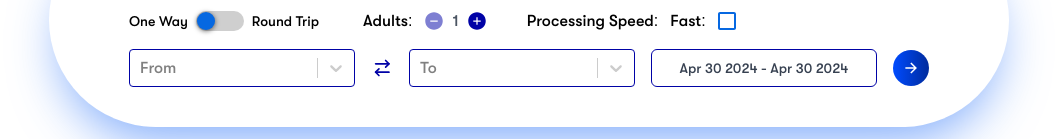
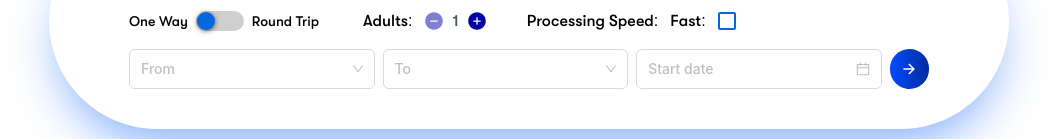
Before and after one commit to rashid-090/dummydo-frontend, a React (Vite) app: page / in a window 1280 px wide. Shown: the part 391-530 px from the top of the page, without its empty margins (111-1168 px from the left). Built offline with nearby package versions, Linux system fonts and the light colour scheme.

Commit message:
form changes

```diff
--- a/package.json
+++ b/package.json
@@ -14,6 +14,7 @@
     "@emotion/styled": "^11.11.5",
     "@mui/material": "^5.15.14",
     "@mui/x-data-grid": "^7.3.1",
+    "antd": "^5.17.0",
     "date-fns": "^3.6.0",
     "framer-motion": "^11.0.24",
     "react": "^18.2.0",
--- a/src/App.css
+++ b/src/App.css
@@ -132,8 +132,6 @@
     background-clip: text;
 }
 
-.datttess{
-  border: 1px solid red;
-  outline: none !important;
-  border-radius: 20px;
+.antdate{
+  font-weight: 500;
 }
--- a/src/App.tsx
+++ b/src/App.tsx
@@ -144,17 +144,17 @@ function App() {
   }, [isLoading]);
 
   useEffect(() => {
-    const playNotificationSound = () => {
-      const audio = new Audio(notificationSound);
-      audio.play();
-    };
+    // const playNotificationSound = () => {
+    //   const audio = new Audio(notificationSound);
+    //   audio.play();
+    // };
 
-    const timerId = setTimeout(playNotificationSound, 5000); // 5000 milliseconds = 5 seconds
+    // const timerId = setTimeout(playNotificationSound, 5000); // 5000 milliseconds = 5 seconds
 
-    // Clean up the timer when the component unmounts or when the timer is no longer needed
-    return () => {
-      clearTimeout(timerId);
-    };
+    // // Clean up the timer when the component unmounts or when the timer is no longer needed
+    // return () => {
+    //   clearTimeout(timerId);
+    // };
 
   },[]);
 
--- a/src/components/Searchs/index.tsx
+++ b/src/components/Searchs/index.tsx
@@ -2,7 +2,7 @@ import { useState, useRef, useEffect } from 'react';
 import { MdFlight } from "react-icons/md";
 import { FaHotel } from "react-icons/fa6";
 import { LuArrowRightLeft } from "react-icons/lu";
-import Select from 'react-select';
+// import Select from 'react-select';
 import Checkbox from '@mui/material/Checkbox';
 import { IoArrowForwardSharp } from "react-icons/io5";
 import Switch from "react-switch";
@@ -13,6 +13,7 @@ import "react-date-range/dist/styles.css"; // main css file
 import "react-date-range/dist/theme/default.css"; // theme css file
 import { Link } from 'react-router-dom';
 import { useNavigate } from "react-router-dom";
+import { DatePicker, Select } from 'antd';
 
 
 const options = [
@@ -174,43 +175,21 @@ const SearchPage = () => {
                    </div>
                     <form className='w-full'>
 
-                   <div className='flex flex-col md:flex-row items-center gap-4'>
-                    <Select
-                            placeholder='From'
-                            className='w-full font-medium'
-                            styles={style}
-                            defaultValue={selectedOption}
-                            onChange={handleChange}
-                            options={options}
-                            />
-                    <LuArrowRightLeft className='text-main rotate-90 md:rotate-0 text-xl w-20'/>
-                    <Select
-                            placeholder='To'
-                            className='w-full font-medium'
-                            styles={style}
-                            defaultValue={selectedOption}
-                            onChange={handleChange}
-                            options={options}
-                            />
-                    <div className='relative w-full' ref={modalRef}>
-                        <span  className='border border-main font-medium py-2 text-gray-700 text-sm  rounded-md w-full grid place-items-center' onClick={() => setOpenDate(!openDate)}>
-                                {`${format(date[0].startDate, "MMM d yyyy")} - ${format(
-                                date[0].endDate,
-                                "MMM d yyyy"
-                                )}`}
-                        </span>
-                        {openDate && (
-                            <DateRange
-                                editableDateInputs={true}
-                                onChange={(item) => setDate([item.selection])}
-                                moveRangeOnFirstSelection={false}
-                                ranges={date}
-                                className="customdate z-[99999]"
-                                minDate={new Date()}
-                            />
-                            )}
+                   <div className='flex flex-col md:flex-row items-center gap-x-2 gap-y-4'>
+
+                    {/* <LuArrowRightLeft className='text-main rotate-90 md:rotate-0 text-xl w-20'/> */}
+                    <Select allowClear className='w-full h-10' placeholder="From" options={options} style={{fontWeight:'500'}}/>
+                    <Select allowClear className='w-full h-10' placeholder="To" options={options} style={{fontWeight:'500'}}/>
+
+                    <div className='w-full'>
+                      <DatePicker placeholder='Start date' className='w-full h-10 antdate'/>
                     </div>
-                    <button onClick={()=>navigate(`/booking`)} className='bg-gradient-to-r from-[#004bff] to-[#002b9c] w-full md:w-32 rounded-full h-9 grid place-items-center text-white'><IoArrowForwardSharp/></button>
+                    {checked && (
+                      <div className='w-full'>
+                        <DatePicker placeholder='End date' className='w-full h-10 antdate'/>
+                      </div>
+                    )}
+                    <button onClick={()=>navigate(`/booking`)} className={`bg-gradient-to-r from-[#004bff] to-[#002b9c] w-full h-10 ${checked ? 'md:w-44':'md:w-32'} rounded-full  grid place-items-center text-white`}><IoArrowForwardSharp/></button>
                    </div>
                 </form>
                 </>
```
Also changed, not shown: 1 other file (tests, documents, lock files or other folders).
